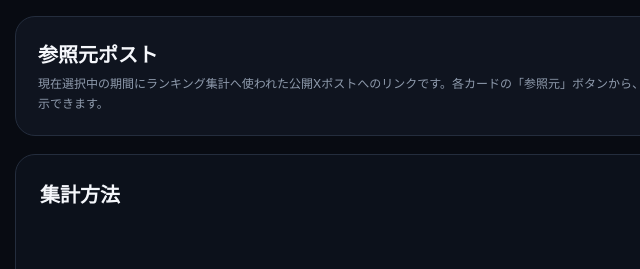
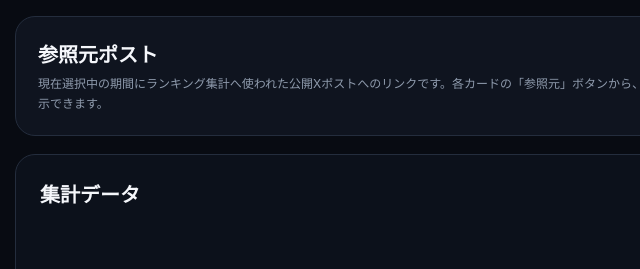
Before and after one commit to tbcat210-pixel/tomsproject, a website: page docs/index.html in a window 1280 px wide. Shown: the part 3937-4206 px from the top of the page, 35-675 px from the left. Drawn offline with Linux system fonts and the light colour scheme.

Commit message:
Add files via upload

```diff
--- a/docs/index.html
+++ b/docs/index.html
@@ -105,7 +105,7 @@
 
     <section class="method">
       <div>
-        <h2>集計方法</h2>
+        <h2>集計データ</h2>
       </div>
       <div class="method-grid">
         <article><strong id="storedPosts">—</strong><span>保存中の検索ヒット</span></article>
```
